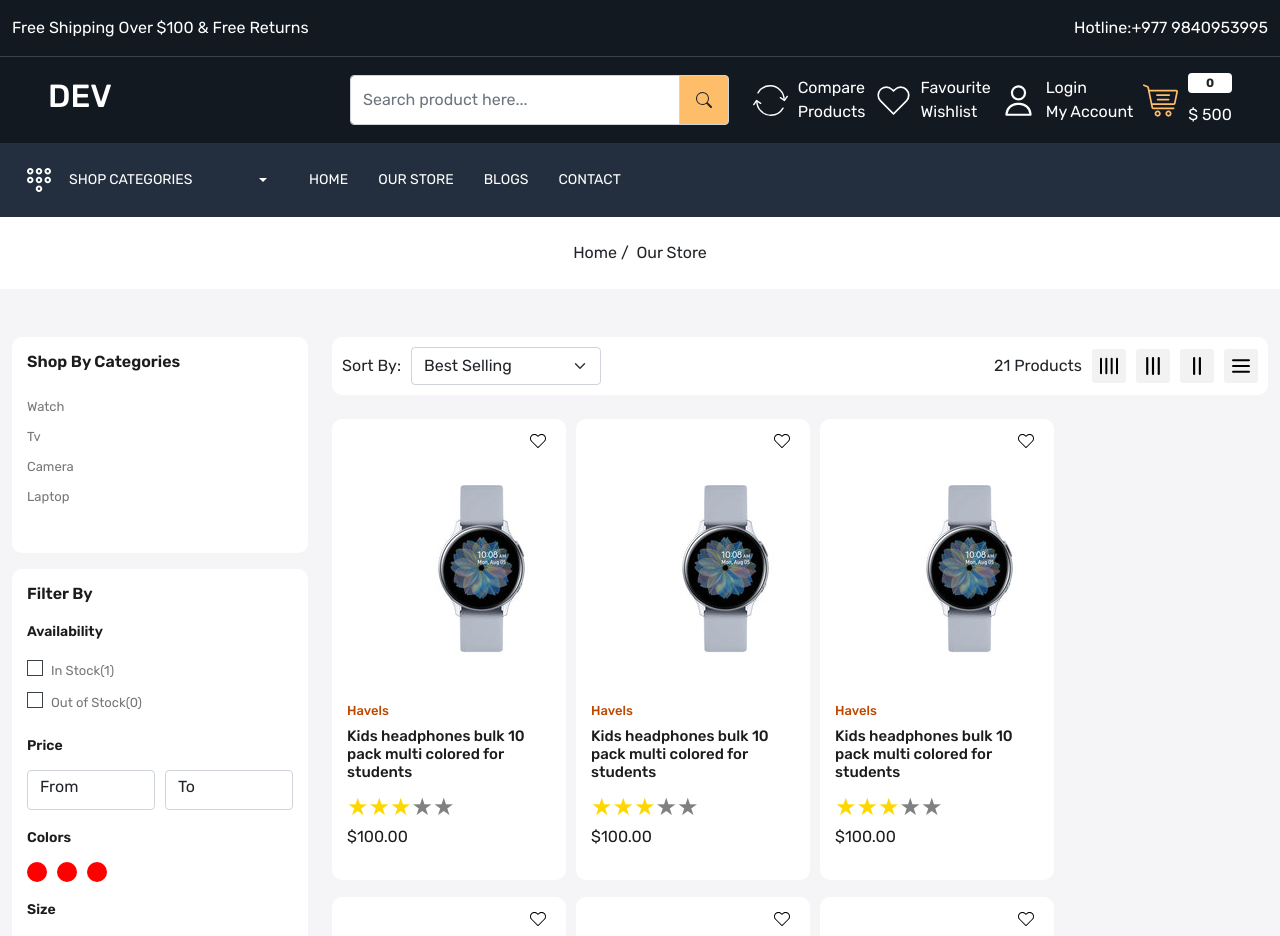
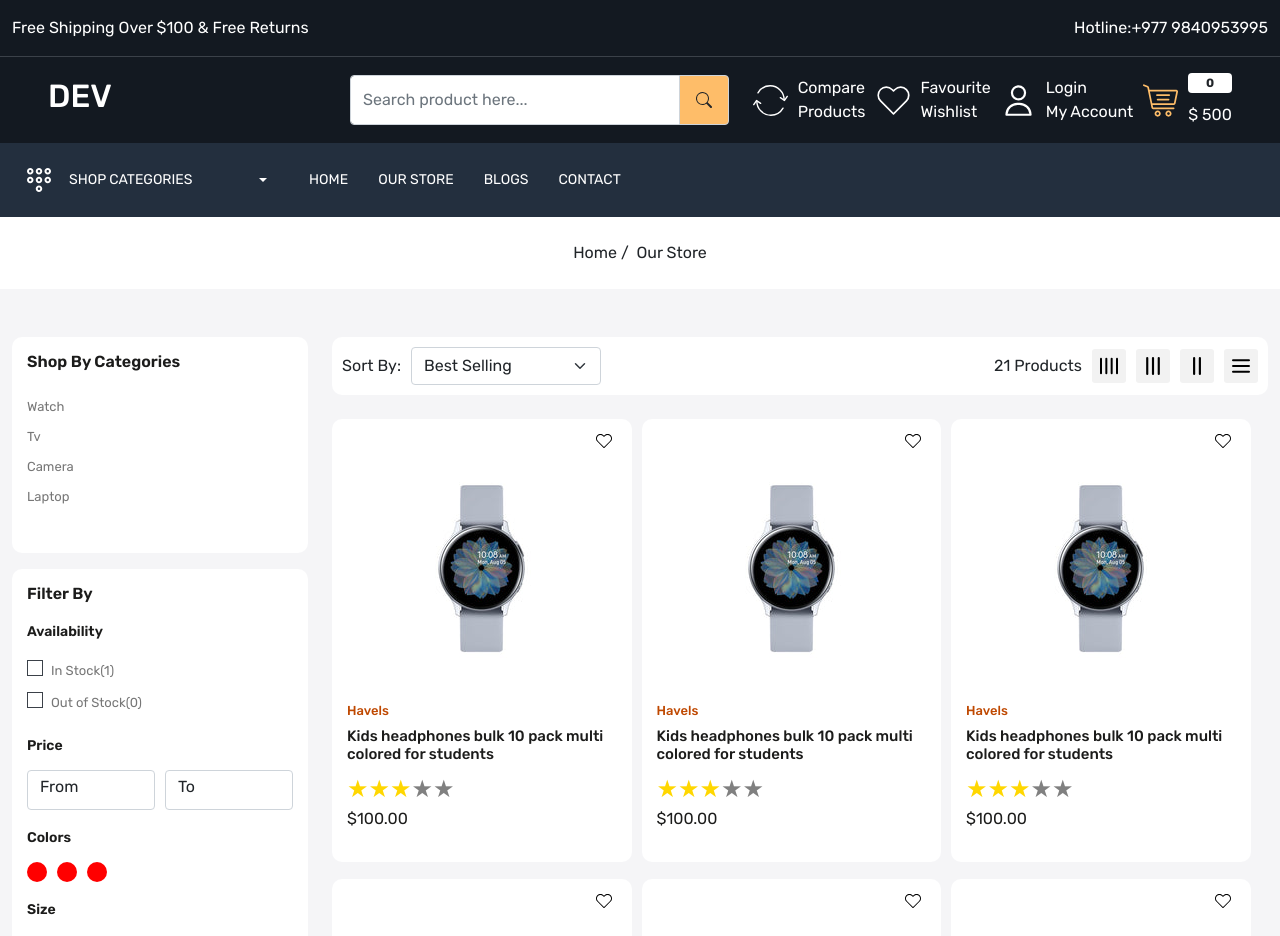
Before and after one commit to RNyaupane/frontend-MERN, a React (Vite) app: page /product in a window 1280 px wide. Shown: the top 936 px of the page. Built offline with nearby package versions, Linux system fonts and the light colour scheme.

Commit message:
Grid Problem Solved

```diff
--- a/src/components/ProductCard.jsx
+++ b/src/components/ProductCard.jsx
@@ -15,7 +15,7 @@
     const { grid } = props;
     return (
         <>
-            <div className={location.pathname === '/store' ? `gr-${grid}` : 'col-3'}>
+            <div className={location.pathname === '/product' ? `gr-${grid}` : 'col-3'}>
                 <Link to='/product/:id' className="product-card position-relative">
                     <div className="wishlist-icon position-absolute">
                         <button className='border-0 bg-transparent'>
```
